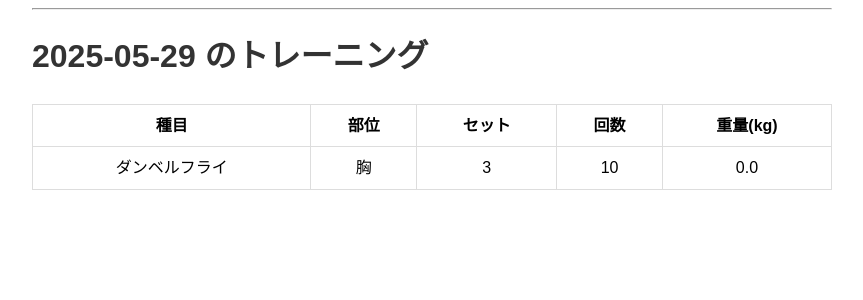
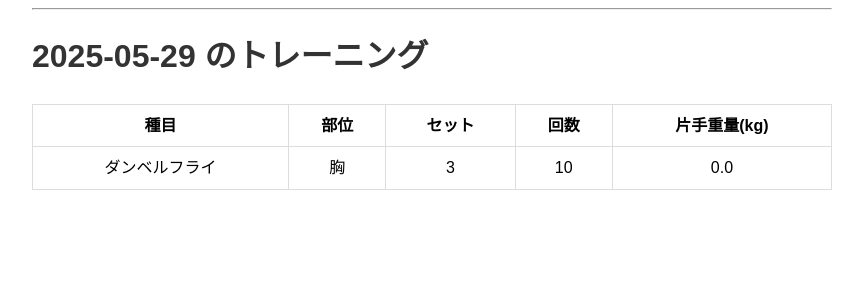
Before and after one commit to CapybaraWhiskers/masule-app, a Flask app: page /day/2025-05-29 in a window 1280 px wide. Shown: the part 46-346 px from the top of the page, without its empty margins (208-1071 px from the left). Run offline with Flask 3, Linux system fonts and the light colour scheme; data comes from the database, SQL or seed files in the repository.

Commit message:
Update day_detail.html
発表時ファイル

```diff
--- a/templates/day_detail.html
+++ b/templates/day_detail.html
@@ -10,7 +10,7 @@
     <th>部位</th>
     <th>セット</th>
     <th>回数</th>
-    <th>重量(kg)</th>
+    <th>片手重量(kg)</th>
   </tr>
   {% for w in workouts %}
   <tr>
```
